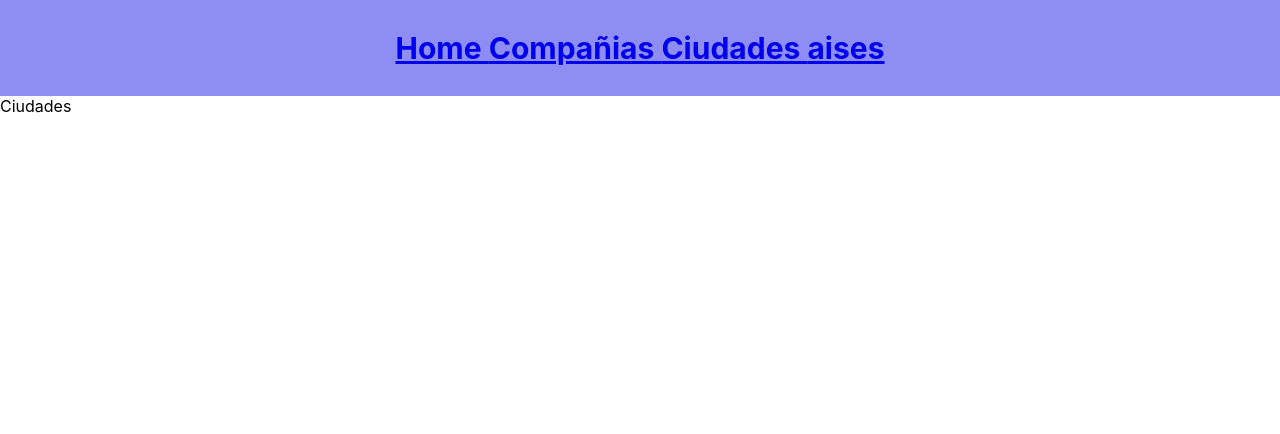
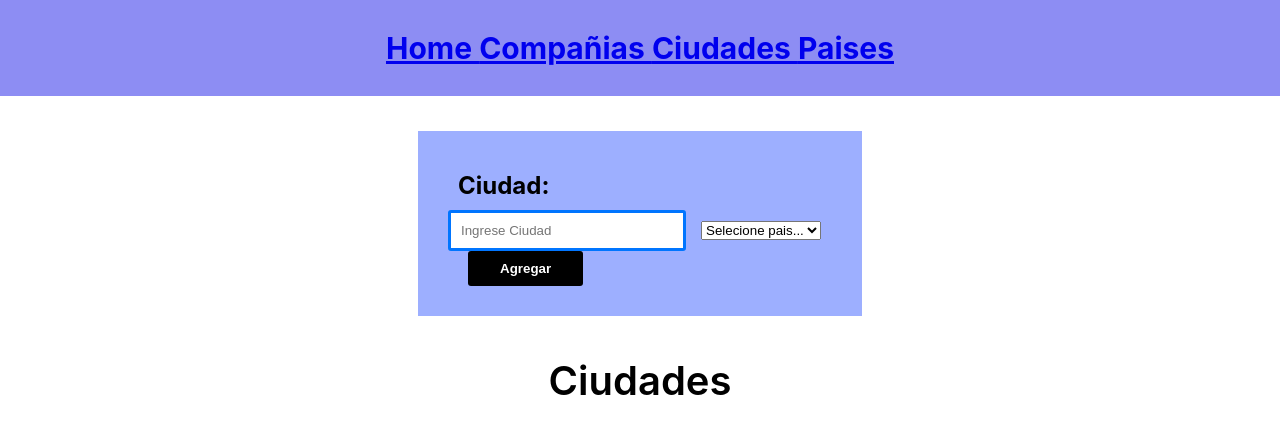
Before and after one commit to javiercaamano/applista, a React (Create React App) app: page /Ciudades in a window 1280 px wide. Shown: the top 434 px of the page. Built offline with nearby package versions, Linux system fonts and the light colour scheme.

Commit message:
actualizados paises, ciudades y compañias

```diff
--- a/src/components/views/Ciudades.jsx
+++ b/src/components/views/Ciudades.jsx
@@ -1,12 +1,105 @@
 import React from 'react';
+import {validaValor} from '../../utils/validaString';
+import "../../Common/paises.css";
 
 export class Ciudades extends React.Component {
   constructor() {
     super();
+     this.state = {
+      ciudad: '',
+      paisSelect: '',
+      ciudades: [],
+      paises: []
+    }
+  }
 
+  componentDidMount() {
+    if (localStorage.getItem("cities") != null) {
+      this.setState({
+        ciudades: JSON.parse(localStorage.getItem("cities")),
+      });
+    }
+    if (localStorage.getItem("countries") != null) {
+      this.setState({
+        paises: JSON.parse(localStorage.getItem("countries"))
+      });
+    }
+  }
+
+  componentDidUpdate(){
+    window.localStorage.setItem("cities", JSON.stringify(this.state.ciudades))
+  }
+
+  handleNuevaCiudad = (evt) => {
+    evt.preventDefault();
+    this.setState({
+        ciudad: evt.target.value
+    });
+  }
+
+  agregarCiudad = (evto) => {
+    let ciudad = this.state.ciudad;
+    let pais = this.state.paisSelect;
+    evto.preventDefault();
+    if (validaValor(ciudad) && validaValor(pais)){
+      this.setState({
+        ciudades: [...this.state.ciudades, {ciudad:ciudad, pais:pais}],
+        ciudad:''
+      });
+    }
+    else
+      {
+        this.setState({
+          ciudad:''
+        });
+        alert("Ingreso invalido...");
+      }
+  }
+
+  handleSelect= (ev) => {
+    this.setState({
+      paisSelect: ev.target.value
+    })
+  }
+
+  borrarCiudad = (id) => {
+    let other = this.state.ciudades.filter((ciudad, idx) => idx !== id)
+    this.setState({
+      ciudades: other
+    });
+    window.localStorage.setItem("cities", JSON.stringify(other))
   }
 
   render() {
-    return <p>Ciudades</p>;
+    return (
+      <>
+        <div className="todoP" >
+          <form className="formularioP">
+            <div className="formulario__grupoP">
+              <label className="formulario__labelP" >Ciudad:</label>
+              <div  className="formulario__grupo-inputP">
+                <input className="formulario__inputP" type="text" value={this.state.ciudad}
+                  placeholder="Ingrese Ciudad" onChange={(evento) => this.handleNuevaCiudad(evento)}></input>
+                <select onChange={(evento) => this.handleSelect(evento)}>
+                  <option value="">Selecione pais...</option>
+                  {this.state.paises.map((elem, indice) => {
+                    return (<option className="pais" key={indice} value={elem}>{elem}</option>)})}
+                </select>
+                <button className="formulario__btnP" onClick={(evento) => this.agregarCiudad(evento)} >Agregar</button>
+              </div>
+            </div>
+          </form>
+        </div>
+        <h3 className="etiqueta">Ciudades</h3>
+        <ul className="ulpais">
+          {this.state.ciudades.map((elem, indice) => {
+            return (<>
+              <li className="pais" key={indice}>{elem.ciudad + ' ' + elem.pais}</li>
+              <button className="botonP" key={indice} onClick={() => this.borrarCiudad(indice)}>Eliminar</button></>
+            )
+          })}
+        </ul>
+      </>
+    );
   }
 }
--- a/src/components/views/Compañias.jsx
+++ b/src/components/views/Compañias.jsx
@@ -1,12 +1,127 @@
 import React from 'react';
+import {validaValor} from '../../utils/validaString';
+import "../../Common/paises.css";
+// import Select from "react-select";
 
 export class Compañias extends React.Component {
   constructor() {
     super();
+      this.state = {
+        compañia: '',
+        ciudadSelect: '',
+        paisSelect: '',
+        ciudades: [],
+        paises: [],
+        compañias:[]
+      }
+    }
 
+  componentDidMount() {
+    if (localStorage.getItem("companies") != null) {
+      this.setState({
+        compañias: JSON.parse(localStorage.getItem("companies")),
+      });
+    }
+    if (localStorage.getItem("cities") != null) {
+      this.setState({
+        ciudades: JSON.parse(localStorage.getItem("cities")),
+      });
+    }
+    if (localStorage.getItem("countries") != null) {
+      this.setState({
+        paises: JSON.parse(localStorage.getItem("countries"))
+      });
+    }
+  }
+
+  componentDidUpdate(){
+    window.localStorage.setItem("companies", JSON.stringify(this.state.compañias))
+  }
+
+  grabarDatos = () => {
+    window.localStorage.setItem("companies", JSON.stringify(this.state.compañias))
+  }
+
+  handleNuevaCompañia = (evt) => {
+    evt.preventDefault();
+    this.setState({
+        compañia: evt.target.value
+    });
+  }
+
+  agregarCompañia = (evto) => {
+    let compañia = this.state.compañia;
+    let ciudad = this.state.ciudadSelect.ciudad;
+    let pais = this.state.ciudadSelect.pais; //ver si esto esta ok, creo que no, debería ya venir
+    evto.preventDefault();
+    if (validaValor(compañia) && validaValor(ciudad) && validaValor(pais)){
+      this.setState({
+        compañias: [...this.state.compañias, {compañia:compañia, ciudad:ciudad, pais:pais}],
+        compañia:'',
+        ciudadSelect: ''
+      });
+
+     }
+    else
+      {
+        this.setState({
+          compañia:''
+        });
+        alert("Ingreso invalido...");
+      }
+  }
+
+  handleSelectCiudad= (ev) => {
+    this.setState({
+      ciudadSelect: JSON.parse(ev.target.value)
+    })
+  }
+
+  borrarCompañia = (id) => {
+    this.setState({
+      compañias: this.state.compañias.filter((compañia, idx) => idx !== id)
+    });
   }
 
   render() {
-    return <p>Compañias</p>;
+    return (
+      <>
+        <div className="todoP" >
+          <form className="formularioP">
+            <div className="formulario__grupoP">
+              <label className="formulario__labelP" >Compañia:</label>
+              <div  className="formulario__grupo-inputP">
+
+                <input className="formulario__inputP" type="text" value={this.state.compañia}
+                  placeholder="Ingrese Compañia" onChange={(evento) => this.handleNuevaCompañia(evento)}></input>
+
+
+                <select onChange={(evento) => this.handleSelectCiudad(evento)}>
+
+                  <option value="">Selecione ciudad...</option>
+
+                  {this.state.ciudades.map((elem, indice) => {                      //Elijo ciudad
+                    return (<option key={indice} value={JSON.stringify(elem)}>{elem.ciudad}</option>)})}
+                </select>
+
+                  <input className="formulario__inputP" type="text" disable value={this.state.ciudadSelect.pais}></input>
+
+                <button className="formulario__btnP" onClick={(evento) => this.agregarCompañia(evento)} >Agregar</button>
+              </div>
+            </div>
+          </form>
+        </div>
+        <h3 className="etiqueta">Ciudades</h3>
+        <ul className="ulpais">
+          {this.state.compañias.map((elem, indice) => {
+            return (<>
+              <li className="pais" key={indice}>{elem.compañia + ' ' + elem.ciudad + ' ' + elem.pais}</li>
+              <button className="botonP" key={indice} onClick={() => this.borrarCompañia(indice)}>Eliminar</button></>
+            )
+          })}
+        </ul>
+      </>
+    );
   }
 }
+// styles={selectStyles}
--- a/src/components/views/NavBar.jsx
+++ b/src/components/views/NavBar.jsx
@@ -1,3 +1,4 @@
+/* eslint-disable no-useless-constructor */
 import React from 'react';
 import {Link} from 'react-router-dom';
 
@@ -11,7 +12,7 @@ export class NavBar extends React.Component {
         <Link to="/">Home </Link>
         <Link to="/compañias">Compañias </Link>
         <Link to="/ciudades">Ciudades </Link>
-        <Link to="/paises">aises</Link>
+        <Link to="/paises">Paises</Link>
     </p>;
   }
 }
--- a/src/components/views/Paises.jsx
+++ b/src/components/views/Paises.jsx
@@ -11,12 +11,13 @@ export class Paises extends React.Component {
       }
   }
 
-  componentDidMount(){
-    let prevPais = localStorage.getItem("countries")
-    this.setState({
-      countries: prevPais
-    })
-  }
+  componentDidMount() {
+    if (localStorage.getItem("countries") != null) {
+      this.setState({
+        paises: JSON.parse(localStorage.getItem("countries")),
+      });
+    }
+   }
 
   handleNuevoPais = (evt) => {
     evt.preventDefault();
@@ -33,6 +34,7 @@ export class Paises extends React.Component {
         paises: [...this.state.paises, pais],
         pais:''
       });
+      window.localStorage.setItem("countries", JSON.stringify([...this.state.paises, pais]))
     }
     else
       {
@@ -44,13 +46,11 @@ export class Paises extends React.Component {
   }
 
   borrarPais = (id) => {
+    let otra = this.state.paises.filter((pais, idx) => idx !== id)
     this.setState({
-      paises: this.state.paises.filter((pais, idx) => idx !== id)
+      paises: otra
     });
-  }
-
-  grabarDatos = () => {
-    window.localStorage.setItem("countries", this.state.paises)
+    window.localStorage.setItem("countries", JSON.stringify(otra))
   }
 
   render() {
@@ -65,7 +65,6 @@ export class Paises extends React.Component {
                   placeholder="Ingrese Pais" onChange={(evento) => this.handleNuevoPais(evento)}></input>
                 <button className="formulario__btnP" onClick={(evento) => this.agregarPais(evento)} >Agregar</button>
               </div>
-              <button className="formulario__btnP" onClick={this.grabarDatos}>Guardar</button>
             </div>
           </form>
         </div>
@@ -73,8 +72,9 @@ export class Paises extends React.Component {
         <ul className="ulpais">
           {this.state.paises.map((elem, indice) => {
             return (<>
-            <li className="pais" key={indice} >{elem}</li>
-            <button className="botonP" onClick={() => this.borrarPais(indice)}>Eliminar</button></>)
+              <li className="pais" key={indice} >{elem}</li>
+              <button className="botonP" key={indice} onClick={() => this.borrarPais(indice)}>Eliminar</button></>
+            )
           })}
         </ul>
       </>
```
